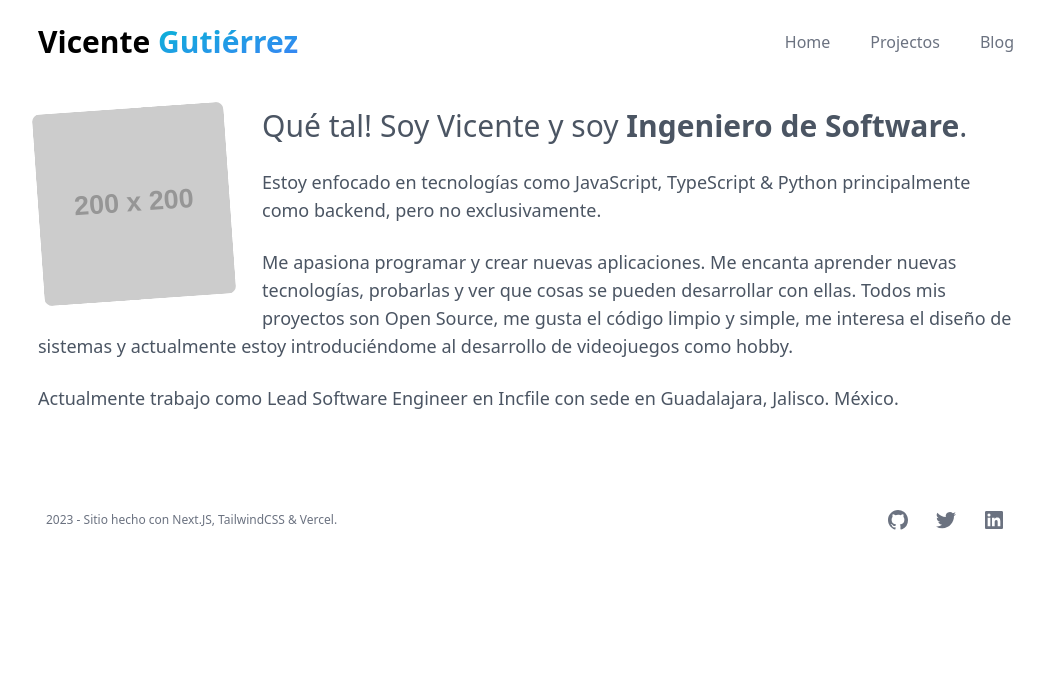
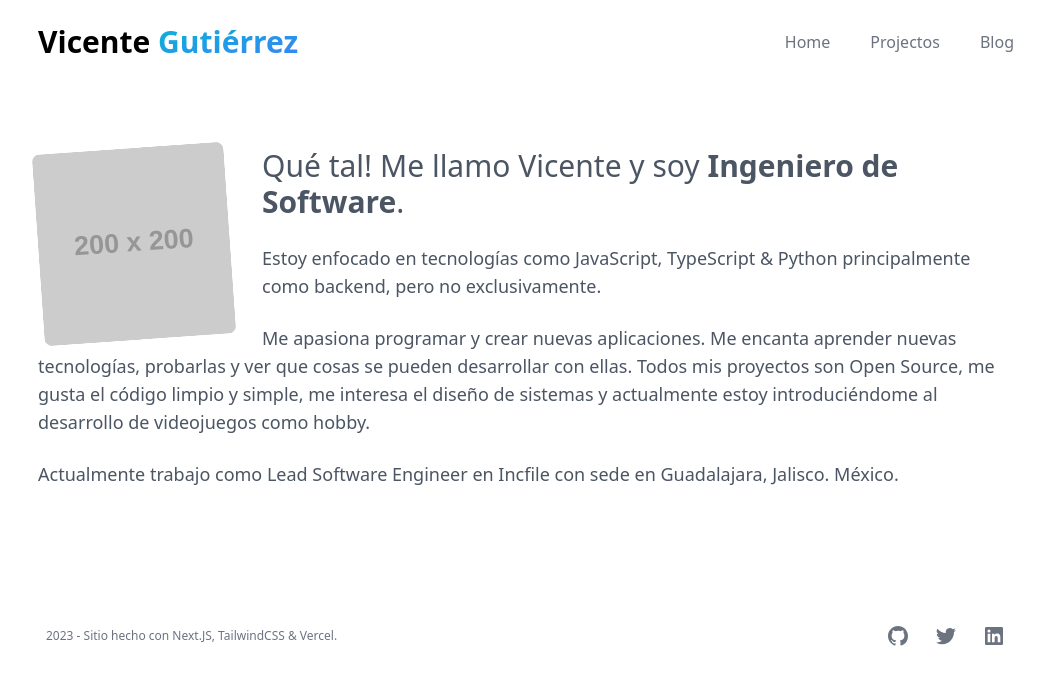
Before and after one commit to vcgtz/vcgtz.com, a Next.js app: page / in a window 1280 px wide. Shown: the top 684 px of the page, without its empty margins (114-1158 px from the left). Built offline with nearby package versions, Linux system fonts and the light colour scheme.

Commit message:
Improve spacing on the home page

```diff
--- a/src/components/MainDescription.tsx
+++ b/src/components/MainDescription.tsx
@@ -2,7 +2,7 @@ export default function MainDescription() {
   return (
     <>
       <p className='text-3xl mb-6 text-gray-600 font-extralight'>
-        Qué tal! Soy Vicente y soy <span className='font-bold'>Ingeniero de Software</span>.
+        Qué tal! Me llamo Vicente y soy <span className='font-bold'>Ingeniero de Software</span>.
       </p>
       <p className='text-lg mb-6 font-light text-gray-600'>
         Estoy enfocado en tecnologías como <span className='font-medium'>JavaScript</span>, <span className='font-medium'>TypeScript</span> & <span className='font-medium'>Python</span> principalmente como backend, pero no exclusivamente.
--- a/src/components/MainPicture.tsx
+++ b/src/components/MainPicture.tsx
@@ -1,7 +1,7 @@
 export default function MainPicture() {
   return (
     <img
-      className="mx-auto h-48 w-48 rounded-lg -rotate-4 md:float-left md:mr-8 md:mb-2"
+      className="mx-auto mb-4 h-48 w-48 rounded-lg -rotate-4 md:float-left md:mr-8 md:mb-2"
       src="https://dummyimage.com/200x200/cccccc/fff"
       alt="Vicente Gutiérrez" />
   );
--- a/src/pages/index.tsx
+++ b/src/pages/index.tsx
@@ -13,7 +13,7 @@ export default function Home() {
       </Head>
 
       <main>
-        <div className="p-6">
+        <div className="px-6 py-6 md:py-16">
           <MainPicture />
           <MainDescription />
         </div>
```
